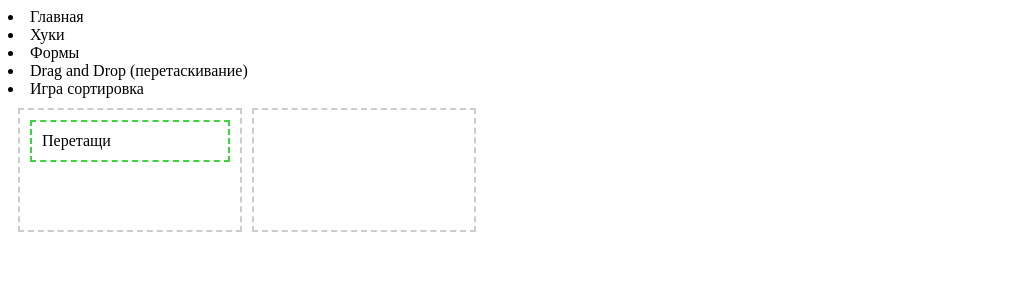
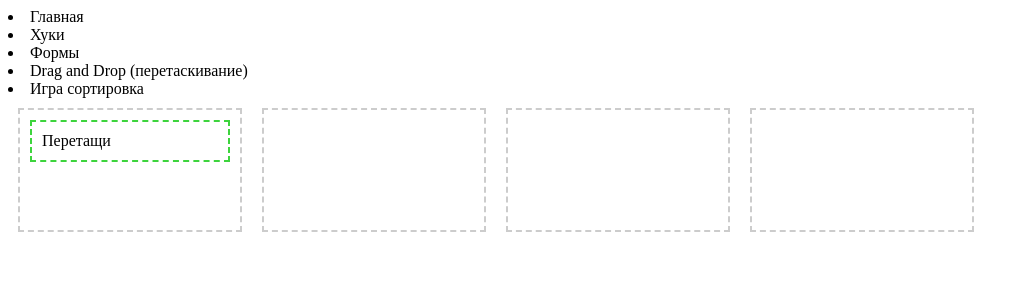
Before and after one commit to Ad-Abzatov/react-examples, a React (Create React App) app: page /gamesort in a window 1280 px wide. Shown: the top 300 px of the page, without its empty margins (0-1029 px from the left). Built offline with nearby package versions, Linux system fonts and the light colour scheme.

Commit message:
sort cont...

```diff
--- /dev/null
+++ b/src/components/SortBox.tsx
@@ -0,0 +1,27 @@
+import React, { ReactNode } from "react"
+
+interface SortBoxProps {
+  children: ReactNode
+}
+
+const SortBox: React.FC<SortBoxProps> = ({children}) => {
+  return (
+    <div
+      style={{
+        minHeight: '100px',
+        border: '2px dashed #ccc',
+        padding: '10px',
+        margin: '10px 10px',
+        cursor: 'pointer',
+        transition: 'all 0.2s',
+        width: '200px',
+      }}
+      onMouseEnter={(e) => e.currentTarget.style.borderColor = '#d421219f'}
+      onMouseLeave={(e) => e.currentTarget.style.borderColor = '#ccc'}
+    >
+      {children}
+    </div>
+  )
+}
+
+export default SortBox
--- a/src/pages/GameSort.tsx
+++ b/src/pages/GameSort.tsx
@@ -1,7 +1,9 @@
 import { useState } from "react"
+import SortBox from "../components/SortBox";
 
 const GameSort = () => {
   const [moveBox, setMoveBox] = useState(true);
+  const sortBoxes = [1, 2, 3, 4];
   const box = <div style={{border: '2px dashed #3dd43d', padding: '10px',}}>Перетащи</div>;
   const clickHandler = () => setMoveBox(!moveBox);
 
@@ -11,48 +13,60 @@ const GameSort = () => {
         display: 'flex',
       }}
     >
-      <div
-      style={{
-        minHeight: '100px',
-        border: '2px dashed #ccc',
-        padding: '10px',
-        margin: '10px 10px',
-        cursor: 'pointer',
-        transition: 'all 0.2s',
-        width: '200px',
-      }}
-      onMouseEnter={(e) => e.currentTarget.style.borderColor = '#d421219f'}
-      onMouseLeave={(e) => e.currentTarget.style.borderColor = '#ccc'}
-      onClick={() => {
-        if (!moveBox) {
-          clickHandler()
-        }
-      }}
-    >
-      {moveBox ? box : null}
-    </div>
-    <div
-      style={{
-        minHeight: '100px',
-        border: '2px dashed #ccc',
-        padding: '10px',
-        margin: '10px 0',
-        cursor: 'pointer',
-        transition: 'all 0.2s',
-        width: '200px'
-      }}
-      onMouseEnter={(e) => e.currentTarget.style.borderColor = '#d421219f'}
-      onMouseLeave={(e) => e.currentTarget.style.borderColor = '#ccc'}
-      onClick={() => {
-        if (moveBox) {
-          clickHandler()
-        }
-      }}
-    >
-      {!moveBox ? box : null}
-    </div>
+      {sortBoxes.map((sortBox, index) => (
+        <SortBox key={sortBox}>
+          {index === 0 && box}
+        </SortBox>
+      ))}
     </div>
   )
 }
 
 export default GameSort
+
+    // <div
+    //   style={{
+    //     display: 'flex',
+    //   }}
+    // >
+    //   <div
+    //   style={{
+    //     minHeight: '100px',
+    //     border: '2px dashed #ccc',
+    //     padding: '10px',
+    //     margin: '10px 10px',
+    //     cursor: 'pointer',
+    //     transition: 'all 0.2s',
+    //     width: '200px',
+    //   }}
+    //   onMouseEnter={(e) => e.currentTarget.style.borderColor = '#d421219f'}
+    //   onMouseLeave={(e) => e.currentTarget.style.borderColor = '#ccc'}
+    //   onClick={() => {
+    //     if (!moveBox) {
+    //       clickHandler()
+    //     }
+    //   }}
+    // >
+    //   {moveBox ? box : null}
+    // </div>
+    // <div
+    //   style={{
+    //     minHeight: '100px',
+    //     border: '2px dashed #ccc',
+    //     padding: '10px',
+    //     margin: '10px 0',
+    //     cursor: 'pointer',
+    //     transition: 'all 0.2s',
+    //     width: '200px'
+    //   }}
+    //   onMouseEnter={(e) => e.currentTarget.style.borderColor = '#d421219f'}
+    //   onMouseLeave={(e) => e.currentTarget.style.borderColor = '#ccc'}
+    //   onClick={() => {
+    //     if (moveBox) {
+    //       clickHandler()
+    //     }
+    //   }}
+    // >
+    //   {!moveBox ? box : null}
+    // </div>
+    // </div>
```
